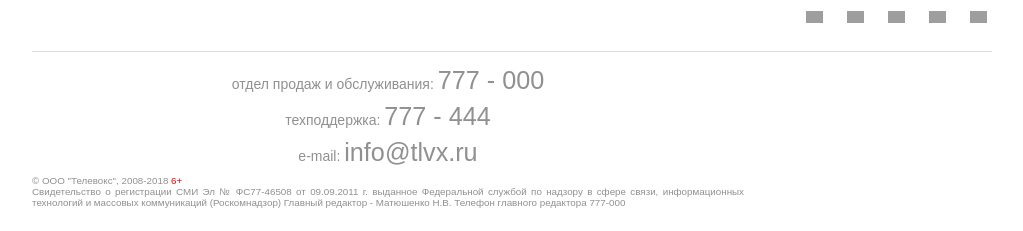
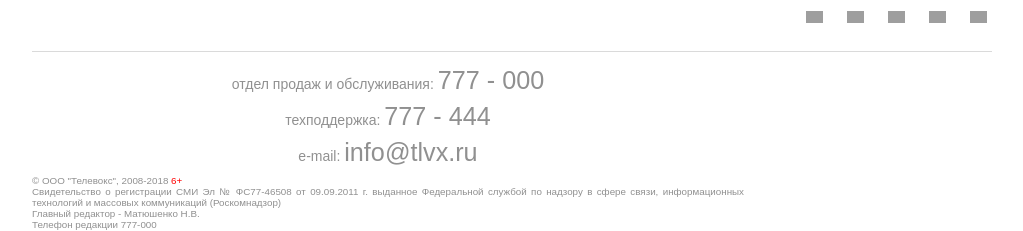
Before and after one commit to beebikun/www-foxy, a Django app: page // in a window 1280 px wide. Shown: the part 887-1118 px from the top of the page, without its empty margins (128-1151 px from the left). Before the commit the page ends 1095 px from the top, so only its background shows below. Run offline with Django 3.2, Linux system fonts and the light colour scheme; data that the repository does not hold is empty; parts of the project's set-up code (start-up, migrations or seed data) failed here and were passed over; some libraries are stand-ins or nearby versions; some web fonts are replaced; grey boxes are pictures that could not be loaded.

Commit message:
Update base.html

```diff
--- a/templates/client/base.html
+++ b/templates/client/base.html
@@ -195,9 +195,9 @@
 
                 <div id="license-info">
                     &copy; ООО "Телевокс", 2008-2018 <span style="color: red">6+</span><br>
-                    Свидетельство о регистрации СМИ  Эл № ФС77-46508 от 09.09.2011 г. выданное Федеральной службой по надзору в сфере связи, информационных технологий и массовых коммуникаций (Роскомнадзор)
-                    Главный редактор - Матюшенко Н.В.
-                    Телефон главного редактора 777-000
+                    Свидетельство о регистрации СМИ  Эл № ФС77-46508 от 09.09.2011 г. выданное Федеральной службой по надзору в сфере связи, информационных технологий и массовых коммуникаций (Роскомнадзор)<br>
+                    Главный редактор - Матюшенко Н.В.<br>
+                    Телефон редакции 777-000
                 </div><!-- #license-info -->
                 {% endblock %}
             </div><!-- /.content-inner-left -->
```
